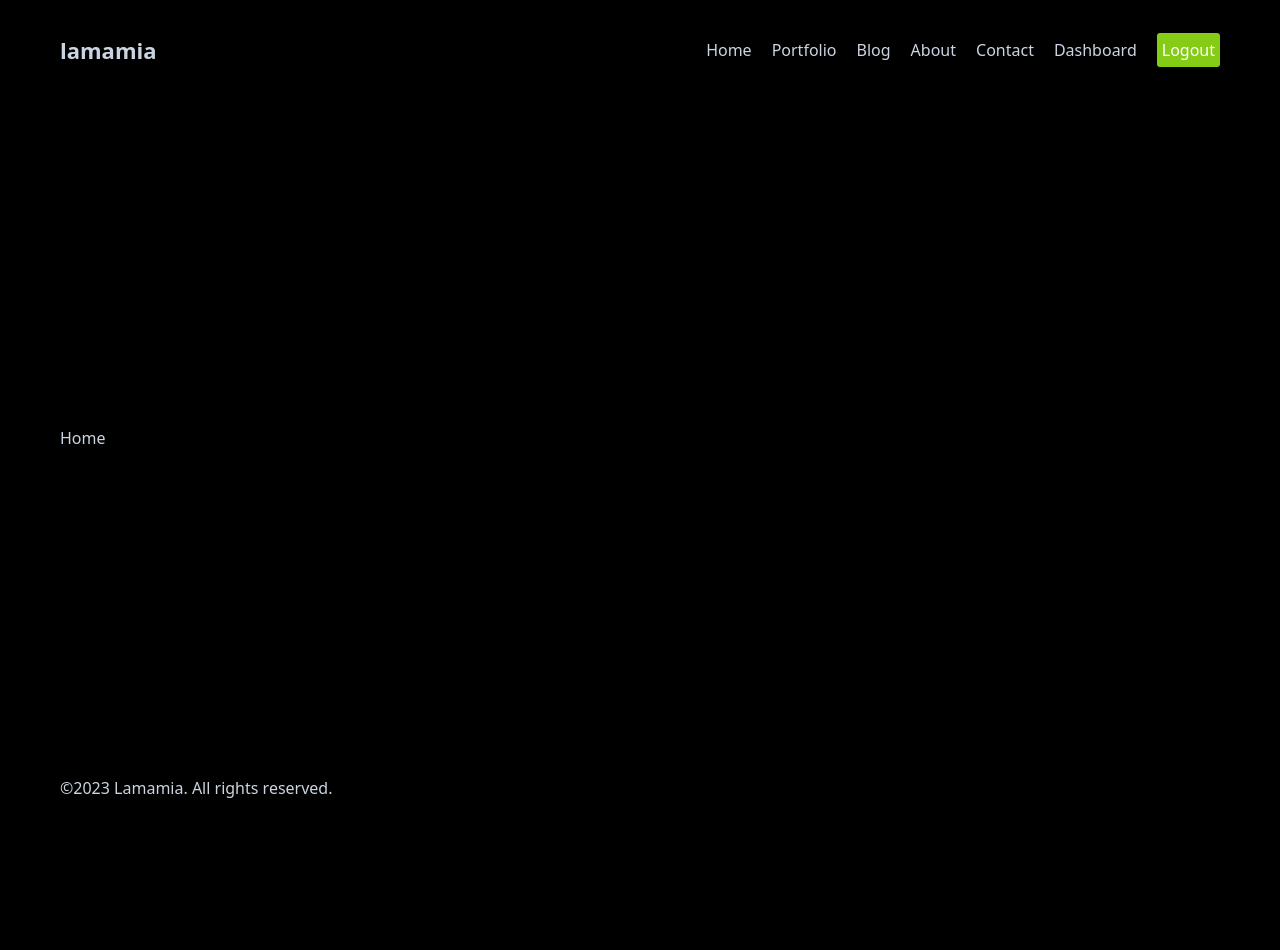
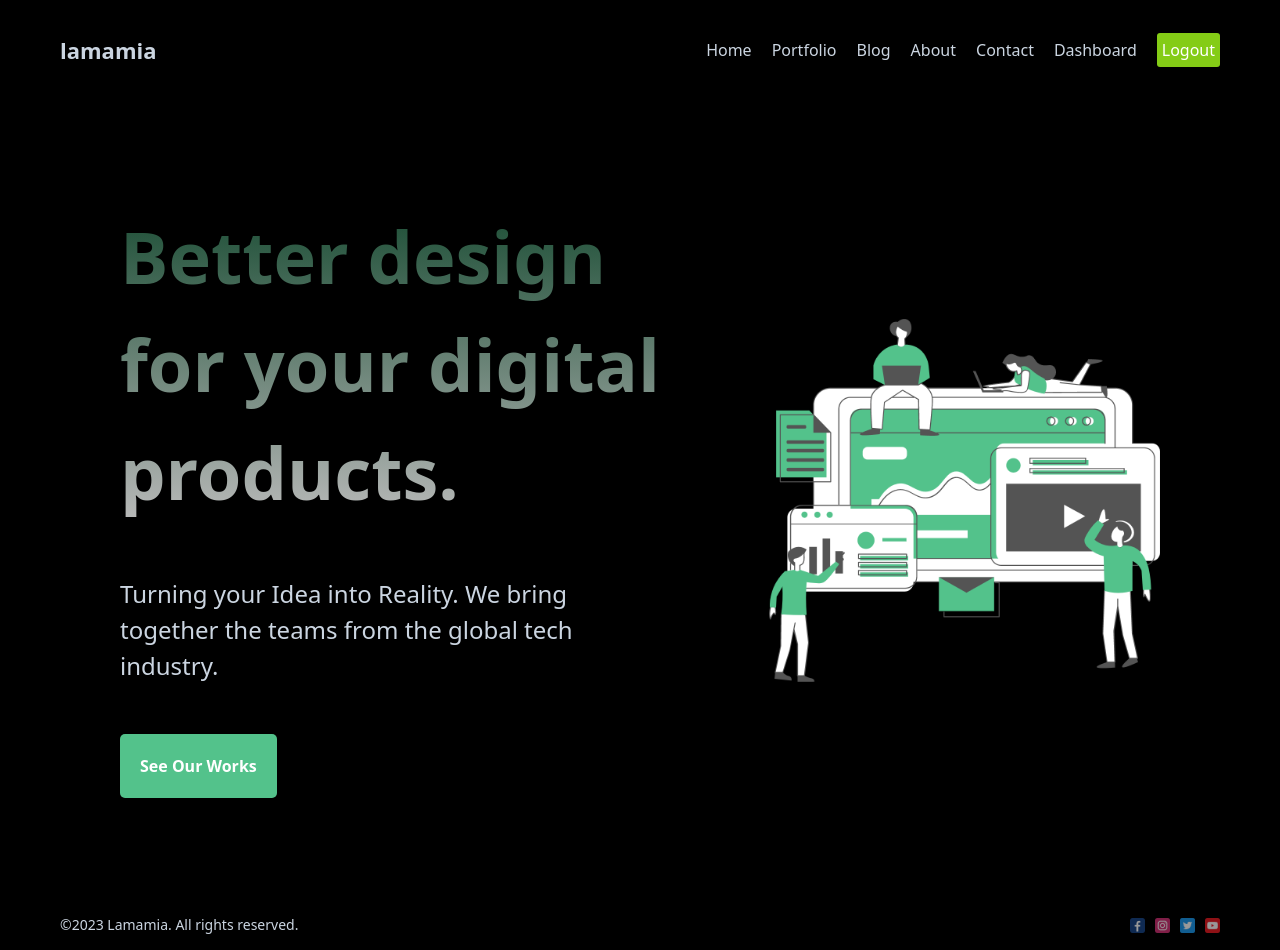
Before and after one commit to Yellowweii/Next.js-Practising, a Next.js app: page / in a window 1280 px wide. Before the commit the page ends 800 px from the top, so only its background shows below. Built offline with nearby package versions, Linux system fonts and the light colour scheme.

Commit message:
finish the hero module (#4)
* create some dynamic routers

* init navbar and footer module

* some function of the navbar

* finish the hero module

---------

Co-authored-by: yellowwei <1119765689@qq.com>

```diff
--- a/app/about/page.tsx
+++ b/app/about/page.tsx
@@ -1,8 +1,16 @@
 import React from 'react'
+import Image from 'next/image'
 
 const About = () => {
   return (
-    <div>About</div>
+    <div>
+      <div>
+        <Image src="/images/nextjs.png" alt="Next.js logo" width={200} height={160} />
+      </div>
+      <div>
+
+      </div>
+    </div>
   )
 }
 
--- a/app/globals.css
+++ b/app/globals.css
@@ -12,5 +12,5 @@ a {
 }
 
 .container {
-  @apply mx-auto px-4 min-h-screen max-w-[1366px] px-[60px] flex flex-col justify-between;
+  @apply mx-auto min-h-screen max-w-[1366px] px-[60px] flex flex-col justify-between;
 }
--- a/app/page.tsx
+++ b/app/page.tsx
@@ -1,9 +1,16 @@
-
+import Image from "next/image";
 
 export default function Home() {
   return (
-    <main>
-      Home
+    <main className="mx-auto min-h-screen max-w-[1366px] px-[60px] flex flex-1 items-center gap-[100px] ">
+      <div className="flex flex-col gap-[50px]">
+        <h1 className="text-[72px] bg-clip-text text-transparent bg-gradient-to-b from-[#194c33] to-[#bbb] font-bold">Better design for your digital products.</h1>
+        <p className="text-[24px] font-light">Turning your Idea into Reality. We bring together the teams from the global tech industry.</p>
+        <button className="p-5 cursor-pointer bg-[#53c28b] border-0 rounded-[5px] max-w-fit text-white font-semibold">See Our Works</button>
+      </div>
+      <div>
+        <Image className="object-contain" src="/hero.png" alt="hero" width={1000} height={500} />
+      </div>
     </main>
-  )
+  );
 }
--- a/components/Footer/index.tsx
+++ b/components/Footer/index.tsx
@@ -1,11 +1,18 @@
-import React from 'react'
+import React from "react";
+import Image from "next/image";
+import { icons } from "@/constant";
 
 const Footer = () => {
   return (
-    <div>
-        <div>&copy;2023 Lamamia. All rights reserved.</div>
+    <div className="flex text-sm justify-between items-center h-[50px]">
+      <p>&copy;2023 Lamamia. All rights reserved.</p>
+      <div className="flex items-center gap-[10px]">
+        {icons.map((icon) => (
+          <Image className="opacity-60 cursor-pointer" key={icon.id} src={icon.url} alt={icon.alt} width={15} height={15} />
+        ))}
+      </div>
     </div>
-  )
-}
+  );
+};
 
-export default Footer
+export default Footer;
--- a/constant/index.ts
+++ b/constant/index.ts
@@ -30,3 +30,26 @@ export const links = [
     url: "/dashboard",
   },
 ];
+
+export const icons = [
+  {
+    id: 1,
+    url: "/1.png",
+    alt: "",
+  },
+  {
+    id: 2,
+    url: "/2.png",
+    alt: "",
+  },
+  {
+    id: 3,
+    url: "/3.png",
+    alt: "",
+  },
+  {
+    id: 4,
+    url: "/4.png",
+    alt: "",
+  },
+];
```
